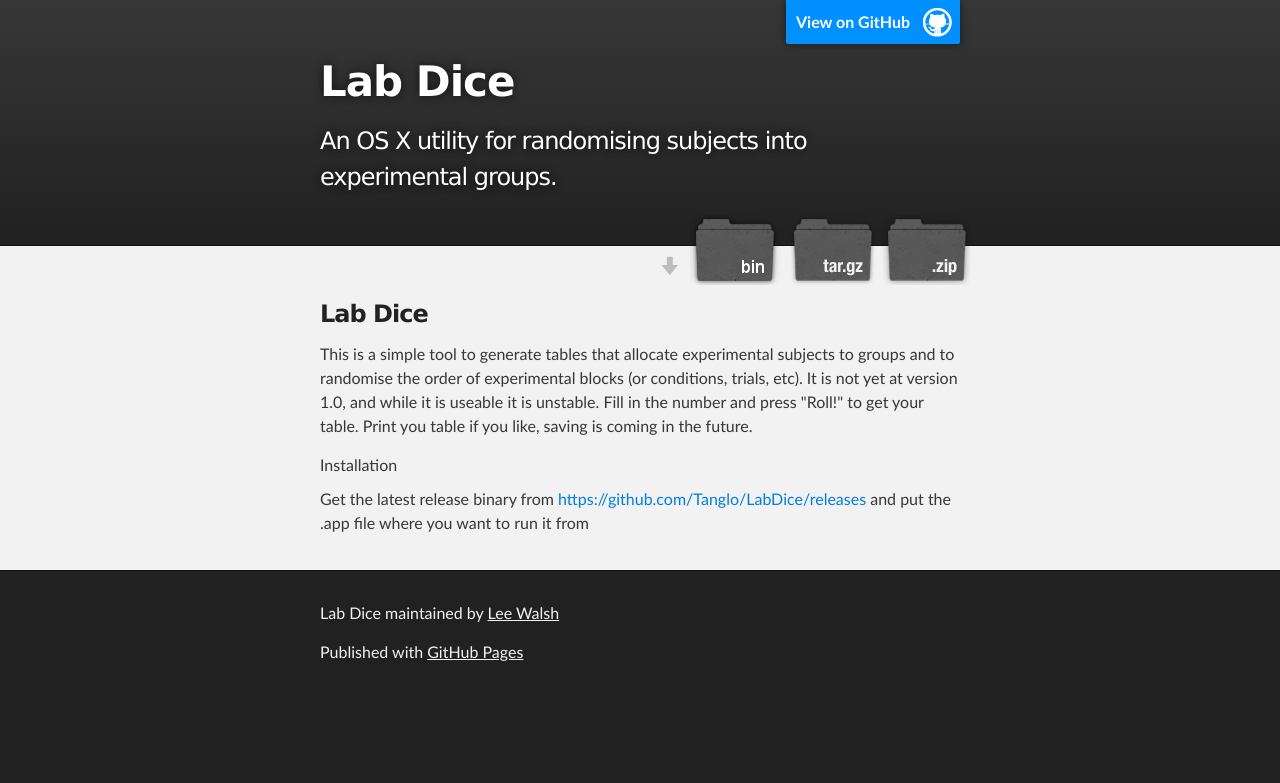
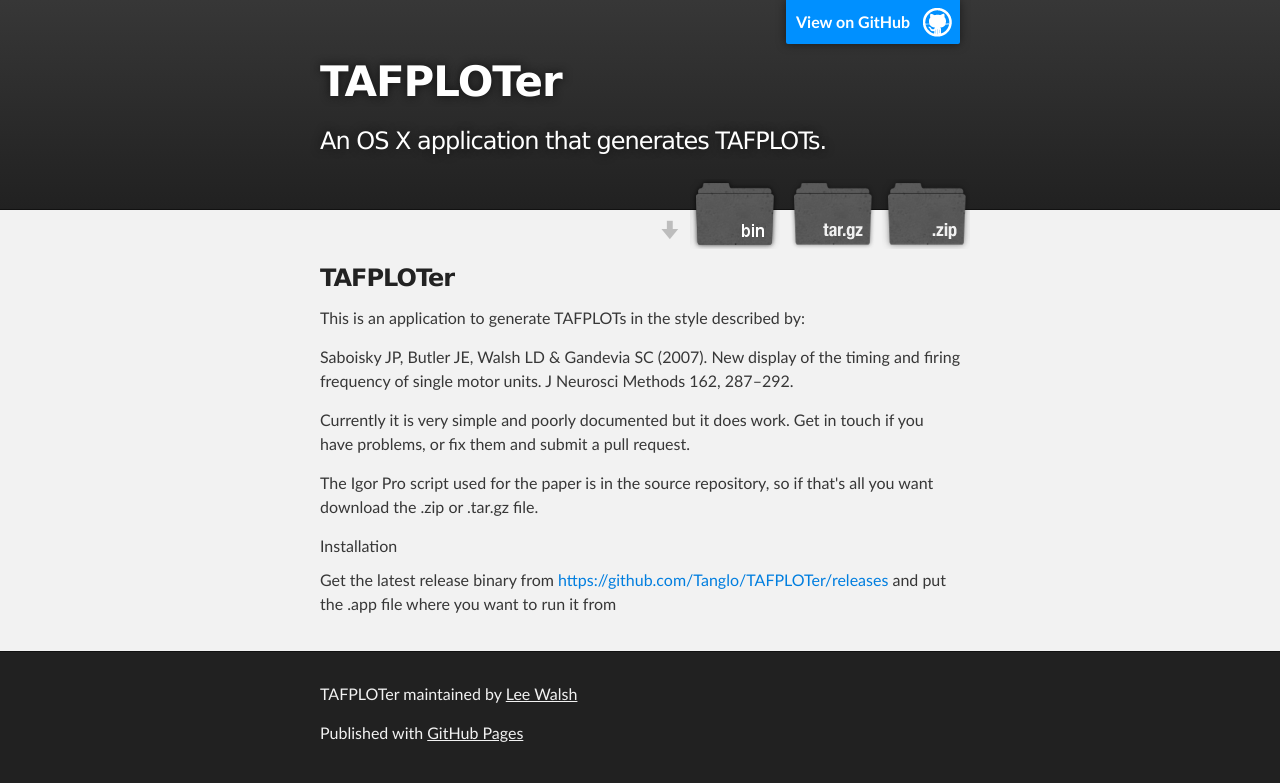
Before and after one commit to Tanglo/TAFPLOTer, a plain HTML site: page index.html in a window 1280 px wide. Drawn offline with Linux system fonts and the light colour scheme.

Commit message:
Changed to TAFPLOter

```diff
--- a/index.html
+++ b/index.html
@@ -4,11 +4,11 @@
   <head>
     <meta charset='utf-8'>
     <meta http-equiv="X-UA-Compatible" content="chrome=1">
-    <meta name="description" content="LabDice : An OS X utility for randomising subjects into experimental groups.">
+    <meta name="description" content="TAFPLOTer : An OS X application that generates TAFPLOTs.">
 
     <link rel="stylesheet" type="text/css" media="screen" href="stylesheets/stylesheet.css">
 
-    <title>Lab Dice</title>
+    <title>TAFPLOTer</title>
   </head>
 
   <body>
@@ -16,15 +16,15 @@
     <!-- HEADER -->
     <div id="header_wrap" class="outer">
         <header class="inner">
-          <a id="forkme_banner" href="https://github.com/Tanglo/LabDice">View on GitHub</a>
+          <a id="forkme_banner" href="https://github.com/Tanglo/TAFPLOTer">View on GitHub</a>
 
-          <h1 id="project_title">Lab Dice</h1>
-          <h2 id="project_tagline">An OS X utility for randomising subjects into experimental groups.</h2>
+          <h1 id="project_title">TAFPLOTer</h1>
+          <h2 id="project_tagline">An OS X application that generates TAFPLOTs.</h2>
 
             <section id="downloads">
-              <a class="zip_download_link" href="https://github.com/Tanglo/LabDice/zipball/master">Download this project as a .zip file</a>
-              <a class="tar_download_link" href="https://github.com/Tanglo/LabDice/tarball/master">Download this project as a tar.gz file</a>
-              <a class="bin_download_link" href="https://github.com/Tanglo/LabDice/releases/download/v0.9.1/LabDice.tgz">Download the latest binary</a>
+              <a class="zip_download_link" href="https://github.com/Tanglo/TAFPLOTer/zipball/master">Download this project as a .zip file</a>
+              <a class="tar_download_link" href="https://github.com/Tanglo/TAFPLOTer/tarball/master">Download this project as a tar.gz file</a>
+              <a class="bin_download_link" href="https://github.com/Tanglo/TAFPLOTer/releases/download/v0.1/TAFPLOTer.tgz">Download the latest binary</a>
             </section>
         </header>
     </div>
@@ -33,20 +33,27 @@
     <div id="main_content_wrap" class="outer">
       <section id="main_content" class="inner">
         <h3>
-<a name="labbot" class="anchor" href="#labdice"><span class="octicon octicon-link"></span></a>Lab Dice</h3>
+<a name="labbot" class="anchor" href="#labdice"><span class="octicon octicon-link"></span></a>TAFPLOTer</h3>
 
-<p>This is a simple tool to generate tables that allocate experimental subjects to groups and to randomise the order of experimental blocks (or conditions, trials, etc).  It is not yet at version 1.0, and while it is useable it is unstable.  Fill in the number and press "Roll!" to get your table.  Print you table if you like, saving is coming in the future.</p>
+<p>This is an application to generate TAFPLOTs in the style described by:</p>
+
+<p>Saboisky JP, Butler JE, Walsh LD & Gandevia SC (2007). New display of the timing and firing frequency of single motor units. <italic>J Neurosci Methods</italic> </b>162</b>, 287–292.</p>
+
+<p>Currently it is very simple and poorly documented but it does work.  Get in touch if you have problems, or fix them and submit a pull request.</p>
+
+<p>The Igor Pro script used for the paper is in the source repository, so if that's all you want download the .zip or .tar.gz file.</p>
+
 
 <a id="installation" class="anchor" href="#installation" aria-hidden="true"><span class="octicon octicon-link"></span></a>Installation</h5>
 
-<p>Get the latest release binary from <a href="https://github.com/Tanglo/LabDice/releases">https://github.com/Tanglo/LabDice/releases</a> and put the .app file where you want to run it from</p>
+<p>Get the latest release binary from <a href="https://github.com/Tanglo/TAFPLOTer/releases">https://github.com/Tanglo/TAFPLOTer/releases</a> and put the .app file where you want to run it from</p>
       </section>
     </div>
 
     <!-- FOOTER  -->
     <div id="footer_wrap" class="outer">
       <footer class="inner">
-        <p class="copyright">Lab Dice maintained by <a href="https://github.com/Tanglo">Lee Walsh</a></p>
+        <p class="copyright">TAFPLOTer maintained by <a href="https://github.com/Tanglo">Lee Walsh</a></p>
         <p>Published with <a href="http://pages.github.com">GitHub Pages</a></p>
       </footer>
     </div>
```
